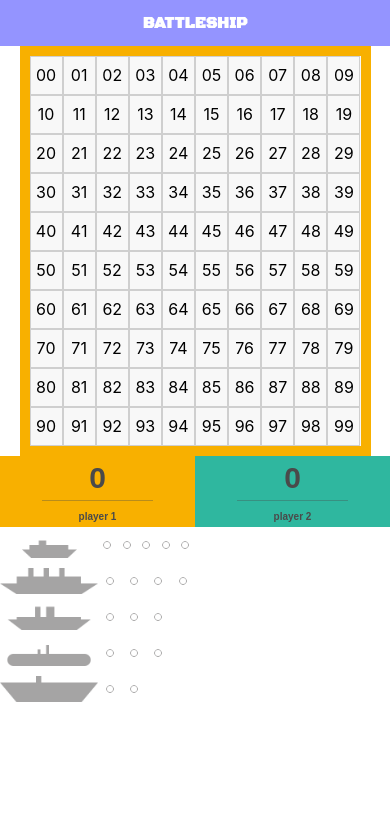
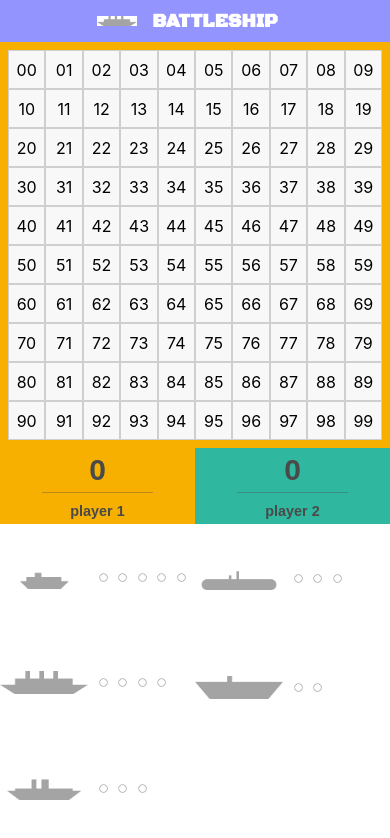
Before and after one commit to HashanWijesinghe/battleship, a React (Create React App) app: page / in a window 390 px wide. Shown: the top 838 px of the page. Built offline with nearby package versions, Linux system fonts and the light colour scheme.

Commit message:
fix: responsiveness

```diff
--- a/src/appBar/AppBar.tsx
+++ b/src/appBar/AppBar.tsx
@@ -2,24 +2,36 @@ import { FC, memo } from 'react';
 import styled from 'styled-components';
 import strings from '../shared/strings';
 import colors from '../styles/colors';
+import Battleship from '../assets/Battleship Shape.png';
+import { ViewportWidthBreakpoints } from '../shared/constants';
 
 const Container = styled.div`
   background-color: ${colors.cobalite};
   justify-content: center;
+  align-items: center;
+  display: flex;
   flex: 1;
   width: 100%;
-  display: flex;
   flex-direction: row;
+  height: 5%;
 `;
 
 const Header = styled.h4`
   color: white;
   margin: 0.8em;
   font-family: 'Black Ops One', cursive;
+  font-size: larger;
+
+  @media only screen and (min-width: ${ViewportWidthBreakpoints.tabletMin}) and (max-width: ${ViewportWidthBreakpoints.tabletMax}) {
+    font-size: 2em;
+  }
+  @media only screen and (min-width: ${ViewportWidthBreakpoints.desktopMin}) {
+  }
 `;
 
 const AppBar: FC = () => (
   <Container>
+    <img src={Battleship} alt="battleship" width={40} />
     <Header>{strings.battleship.toUpperCase()}</Header>
   </Container>
 );
--- a/src/grid/Grid.tsx
+++ b/src/grid/Grid.tsx
@@ -1,15 +1,26 @@
 import React, { useRef, memo, FC } from 'react';
 import styled from 'styled-components';
+import { ViewportWidthBreakpoints } from '../shared/constants';
 import colors from '../styles/colors';
 
-const GridContainer = styled.div<{ width: number; height: number }>`
+const GridContainer = styled.div<{
+  width: number;
+  height: number;
+}>`
   display: flex;
   flex-direction: column;
   justify-content: stretch;
   width: ${(props) => props.width}px;
   height: ${(props) => props.width}px;
   background-color: ${colors.lemonChrome};
-  padding: 10px;
+  border: 0.5em solid ${colors.lemonChrome};
+
+  @media only screen and (min-width: ${ViewportWidthBreakpoints.tabletMin}) and (max-width: ${ViewportWidthBreakpoints.tabletMax}) {
+  }
+  @media only screen and (min-width: ${ViewportWidthBreakpoints.desktopMin}) {
+    width: ${({ height }) => height * 0.8}px;
+    height: ${({ height }) => height * 0.8}px;
+  }
 `;
 
 const Row = styled.div`
@@ -34,7 +45,7 @@ const Grid: FC = () => {
   const windowSize = useRef([window.innerHeight, window.innerWidth]);
 
   return (
-    <GridContainer width={windowSize.current[1]} height={windowSize.current[1]}>
+    <GridContainer width={windowSize.current[1]} height={windowSize.current[0]}>
       {Array(10)
         .fill(null)
         .map((colItem, colIndex) => (
--- a/src/home/Home.tsx
+++ b/src/home/Home.tsx
@@ -2,64 +2,110 @@ import React from 'react';
 import styled from 'styled-components';
 import Grid from '../grid/Grid';
 import ScoreBoard from '../scoreBoard/ScoreBoard';
+import { ViewportWidthBreakpoints } from '../shared/constants';
 import ShipList from '../shipList/ShipList';
 
 const Container = styled.div`
   display: flex;
-  flex: 1;
+  flex-grow: 1;
   flex-direction: column;
   align-items: center;
   justify-content: center;
+  height: 95%;
+  margin: 0;
+  padding: 0;
+  overflow-y: hidden;
 
-  @media only screen and (min-width: 600px) {
-    background-color: yellow;
+  @media only screen and (min-width: ${ViewportWidthBreakpoints.tabletMin}) and (max-width: ${ViewportWidthBreakpoints.tabletMax}) {
+    margin: 0.5em;
+    justify-content: flex-start;
   }
-  @media only screen and (min-width: 768px) {
-    background-color: green;
+  @media only screen and (min-width: ${ViewportWidthBreakpoints.desktopMin}) {
+    flex-direction: row-reverse;
+    margin-left: 2em;
+    margin-right: 2em;
+    align-items: flex-start;
+    margin-top: 2.5em;
+    gap: 1em;
   }
 `;
 
 const GridContainer = styled.div<{ flex?: number }>`
   display: flex;
-  flex: ${(props) => props.flex || 1};
+  flex-shrink: 1.5;
   align-self: center;
   justify-content: center;
   align-content: center;
   align-items: center;
-  width: 90%;
-`;
+  width: 100%;
 
-const InfoContainer = styled.div<{ flex?: number }>`
-  display: flex;
-  flex: 1;
-  flex-direction: column;
-  width: 100%;
-  justify-content: flex-start;
+  @media only screen and (min-width: ${ViewportWidthBreakpoints.tabletMin}) and (max-width: ${ViewportWidthBreakpoints.tabletMax}) {
+  }
+  @media only screen and (min-width: ${ViewportWidthBreakpoints.desktopMin}) {
+    flex: 1;
+    flex-direction: row-reverse;
+    align-self: flex-start;
+    justify-content: flex-end;
+  }
 `;
 
 const ScoreBoardContainer = styled.div`
   display: flex;
   flex: 1;
-  justify-content: center;
-  align-items: flex-start;
   flex-direction: row;
   width: 100%;
+  @media only screen and (min-width: ${ViewportWidthBreakpoints.tabletMin}) and (max-width: ${ViewportWidthBreakpoints.tabletMax}) {
+    flex: 3;
+  }
+  @media only screen and (min-width: ${ViewportWidthBreakpoints.desktopMin}) {
+  }
+`;
+
+const ShipListContainer = styled.div`
+  display: flex;
+  flex: 5;
+  flex-direction: row;
+  width: 100%;
+  @media only screen and (min-width: ${ViewportWidthBreakpoints.tabletMin}) and (max-width: ${ViewportWidthBreakpoints.tabletMax}) {
+    flex: 7;
+  }
+  @media only screen and (min-width: ${ViewportWidthBreakpoints.desktopMin}) {
+  }
+`;
+
+const InfoContainer = styled.div`
+  display: flex;
+  flex: 1;
+  flex-direction: column;
+  width: 100%;
+  @media only screen and (min-width: ${ViewportWidthBreakpoints.tabletMin}) and (max-width: ${ViewportWidthBreakpoints.tabletMax}) {
+    flex-direction: row;
+    flex: 1;
+    margin-top: 1em;
+    flex-grow: 0;
+  }
+  @media only screen and (min-width: ${ViewportWidthBreakpoints.desktopMin}) {
+    flex: 0.8;
+    flex-direction: column;
+  }
 `;
 
 const Home = () => {
   return (
     <Container>
-      <GridContainer flex={1}>
+      <GridContainer>
         <Grid />
       </GridContainer>
       <InfoContainer>
         <ScoreBoardContainer>
           <ScoreBoard />
         </ScoreBoardContainer>
-        <ShipList />
+        <ShipListContainer>
+          <ShipList />
+        </ShipListContainer>
       </InfoContainer>
     </Container>
   );
 };
 
-export default React.memo(Home);
+export default Home;
--- a/src/layouts/DefaultLayout.tsx
+++ b/src/layouts/DefaultLayout.tsx
@@ -4,12 +4,19 @@ import { Outlet } from 'react-router';
 import styled from 'styled-components';
 import AppBar from '../appBar/AppBar';
 
+const Container = styled.div`
+  height: 100vh;
+  margin: 0;
+  padding: 0;
+  overflow-y: hidden;
+`;
+
 const DefaultLayout: FC = () => {
   return (
-    <>
+    <Container>
       <AppBar />
       <Outlet />
-    </>
+    </Container>
   );
 };
 
--- a/src/scoreBoard/ScoreBoard.tsx
+++ b/src/scoreBoard/ScoreBoard.tsx
@@ -1,6 +1,7 @@
 import React, { FC, memo } from 'react';
 import styled from 'styled-components';
 import ScoreItem from '../scoreItem/ScoreItem';
+import { ViewportWidthBreakpoints } from '../shared/constants';
 import strings from '../shared/strings';
 import colors from '../styles/colors';
 
@@ -8,6 +9,11 @@ const Container = styled.div`
   flex: 1;
   display: flex;
   flex-direction: row;
+
+  @media only screen and (min-width: ${ViewportWidthBreakpoints.tabletMin}) and (max-width: ${ViewportWidthBreakpoints.tabletMax}) {
+  }
+  @media only screen and (min-width: ${ViewportWidthBreakpoints.desktopMin}) {
+  }
 `;
 
 const ScoreBoard: FC = () => {
--- a/src/scoreItem/ScoreItem.tsx
+++ b/src/scoreItem/ScoreItem.tsx
@@ -1,15 +1,24 @@
 import React, { FC, memo } from 'react';
 import styled from 'styled-components';
+import { ViewportWidthBreakpoints } from '../shared/constants';
 import strings from '../shared/strings';
 import colors from '../styles/colors';
 
 const ScoreItemContainer = styled.div<{ backgroundColor: string }>`
   display: flex;
   flex-direction: column;
+  justify-content: center;
   flex: 1;
   background-color: ${(props) => props.backgroundColor};
   align-items: center;
   padding: 5px;
+  @media only screen and (min-width: ${ViewportWidthBreakpoints.tabletMin}) and (max-width: ${ViewportWidthBreakpoints.tabletMax}) {
+    align-items: center;
+  }
+  @media only screen and (min-width: ${ViewportWidthBreakpoints.desktopMin}) {
+    padding-top: 1em;
+    padding-bottom: 1em;
+  }
 `;
 
 const ScoreText = styled.span`
@@ -19,14 +28,28 @@ const ScoreText = styled.span`
   font-style: normal;
   color: ${colors.shadowedSteel};
   padding-bottom: 5px;
+
+  @media only screen and (min-width: ${ViewportWidthBreakpoints.tabletMin}) and (max-width: ${ViewportWidthBreakpoints.tabletMax}) {
+    font-size: 3em;
+  }
+  @media only screen and (min-width: ${ViewportWidthBreakpoints.desktopMin}) {
+    font-size: 5em;
+  }
 `;
 
 const PlayerName = styled.span`
   font-family: sans-serif;
   font-weight: bold;
-  font-size: 10px;
+  font-size: 0.9em;
   font-style: normal;
   color: ${colors.shadowedSteel};
+
+  @media only screen and (min-width: ${ViewportWidthBreakpoints.tabletMin}) and (max-width: ${ViewportWidthBreakpoints.tabletMax}) {
+    font-size: 1em;
+  }
+  @media only screen and (min-width: ${ViewportWidthBreakpoints.desktopMin}) {
+    font-size: 1.1em;
+  }
 `;
 
 const HorizontalRuler = styled.div`
--- /dev/null
+++ b/src/shared/constants.ts
@@ -0,0 +1,7 @@
+/* eslint-disable import/prefer-default-export */
+
+export const ViewportWidthBreakpoints = {
+  tabletMin: '481px',
+  tabletMax: '768px',
+  desktopMin: '769px',
+};
--- a/src/shipList/ShipList.tsx
+++ b/src/shipList/ShipList.tsx
@@ -7,6 +7,7 @@ import Cruiser from '../assets/Cruiser Shape.png';
 import Submarine from '../assets/Submarine Shape.png';
 import ShipListItem from '../shipListItem/ShipListItem';
 import mock from '../mockData.json';
+import { ViewportWidthBreakpoints } from '../shared/constants';
 
 const ShipTypes: { [x: string]: string } = {
   battleship: Battleship,
@@ -19,7 +20,13 @@ const ShipTypes: { [x: string]: string } = {
 const OuterContainer = styled.div`
   display: flex;
   flex: 1;
-  flex-direction: 'row';
+  flex-direction: row;
+
+  @media only screen and (min-width: ${ViewportWidthBreakpoints.tabletMin}) and (max-width: ${ViewportWidthBreakpoints.tabletMax}) {
+  }
+  @media only screen and (min-width: ${ViewportWidthBreakpoints.desktopMin}) {
+    flex-direction: column;
+  }
 `;
 
 const ShipListContainer = styled.div`
@@ -28,17 +35,28 @@ const ShipListContainer = styled.div`
   flex: 0.5;
   align-items: flex-start;
   justify-content: flex-start;
+
+  @media only screen and (min-width: ${ViewportWidthBreakpoints.tabletMin}) and (max-width: ${ViewportWidthBreakpoints.tabletMax}) {
+  }
+  @media only screen and (min-width: ${ViewportWidthBreakpoints.desktopMin}) {
+  }
 `;
 
 const ShipList: FC = (): JSX.Element => {
+  const objectEntries = Object.entries(mock.shipTypes);
+  const objectEntriesFirst3 = objectEntries.splice(0, 3);
+
   return (
     <OuterContainer>
       <ShipListContainer>
-        {Object.entries(mock.shipTypes as { [x: string]: any }).map(
-          ([key, value]) => (
-            <ShipListItem ship={ShipTypes[key]} hits={0} maxHits={value.size} />
-          )
-        )}
+        {objectEntriesFirst3.map(([key, value]) => (
+          <ShipListItem ship={ShipTypes[key]} hits={0} maxHits={value.size} />
+        ))}
+      </ShipListContainer>
+      <ShipListContainer>
+        {objectEntries.map(([key, value]) => (
+          <ShipListItem ship={ShipTypes[key]} hits={0} maxHits={value.size} />
+        ))}
       </ShipListContainer>
     </OuterContainer>
   );
--- a/src/shipListItem/ShipListItem.tsx
+++ b/src/shipListItem/ShipListItem.tsx
@@ -2,6 +2,7 @@ import { FC, memo } from 'react';
 import styled from 'styled-components';
 import HitSmall from '../assets/Hit small.png';
 import MissSmall from '../assets/Miss small.png';
+import { ViewportWidthBreakpoints } from '../shared/constants';
 
 interface ShipListItemProps {
   ship: string;
@@ -11,24 +12,62 @@ interface ShipListItemProps {
 
 const Row = styled.div`
   display: flex;
-  flex: 1;
   background-color: white;
   flex-direction: row;
   margin-bottom: 5px;
   margin-top: 5px;
+  justify-content: flex-start;
+  align-items: center;
+  flex: 0.33;
+  width: 100%;
+
+  @media only screen and (min-width: ${ViewportWidthBreakpoints.tabletMin}) and (max-width: ${ViewportWidthBreakpoints.tabletMax}) {
+  }
+
+  @media only screen and (min-width: ${ViewportWidthBreakpoints.desktopMin}) {
+  }
 `;
 
 const Column = styled.div`
   display: flex;
   flex: 1;
+  flex-grow: 1;
   flex-direction: column;
+
+  @media only screen and (min-width: ${ViewportWidthBreakpoints.tabletMin}) and (max-width: ${ViewportWidthBreakpoints.tabletMax}) {
+  }
+
+  @media only screen and (min-width: ${ViewportWidthBreakpoints.desktopMin}) {
+  }
 `;
 
 const HitIndicatorContainer = styled.div`
-  flex: 0.25;
+  flex: 0.2;
   display: flex;
-  justify-content: center;
+  justify-content: flex-start;
   align-items: center;
+
+  @media only screen and (min-width: ${ViewportWidthBreakpoints.tabletMin}) and (max-width: ${ViewportWidthBreakpoints.tabletMax}) {
+  }
+
+  @media only screen and (min-width: ${ViewportWidthBreakpoints.desktopMin}) {
+  }
+`;
+
+const Image = styled.img`
+  width: 90%;
+`;
+
+const HitImage = styled.img`
+  width: 0.7em;
+
+  @media only screen and (min-width: ${ViewportWidthBreakpoints.tabletMin}) and (max-width: ${ViewportWidthBreakpoints.tabletMax}) {
+    width: 0.9em;
+  }
+
+  @media only screen and (min-width: ${ViewportWidthBreakpoints.desktopMin}) {
+    width: 1.5em;
+  }
 `;
 
 const ShipListItem: FC<ShipListItemProps> = ({
@@ -39,7 +78,7 @@ const ShipListItem: FC<ShipListItemProps> = ({
   return (
     <Row>
       <Column>
-        <img src={ship} alt="shipImage" width="100%" />
+        <Image src={ship} alt="shipImage" />
       </Column>
       <Column>
         <Row>
@@ -49,9 +88,9 @@ const ShipListItem: FC<ShipListItemProps> = ({
               return (
                 <HitIndicatorContainer>
                   {index + 1 <= hits ? (
-                    <img src={HitSmall} alt="hit-miss" width={10} />
+                    <HitImage src={HitSmall} alt="hit-miss" width={10} />
                   ) : (
-                    <img src={MissSmall} alt="hit-miss" width={10} />
+                    <HitImage src={MissSmall} alt="hit-miss" width={10} />
                   )}
                 </HitIndicatorContainer>
               );
```
